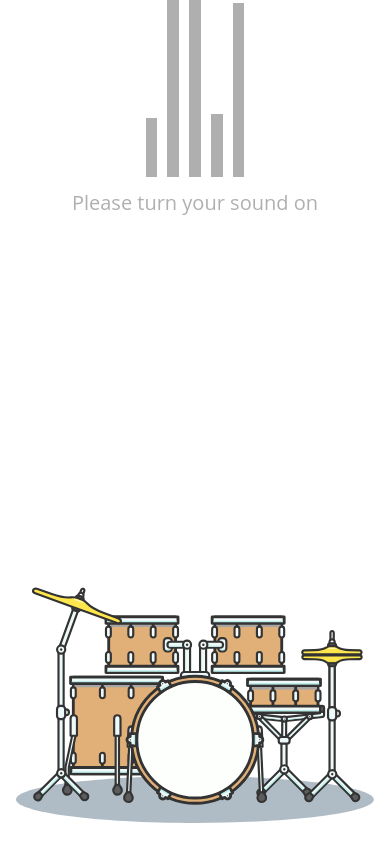
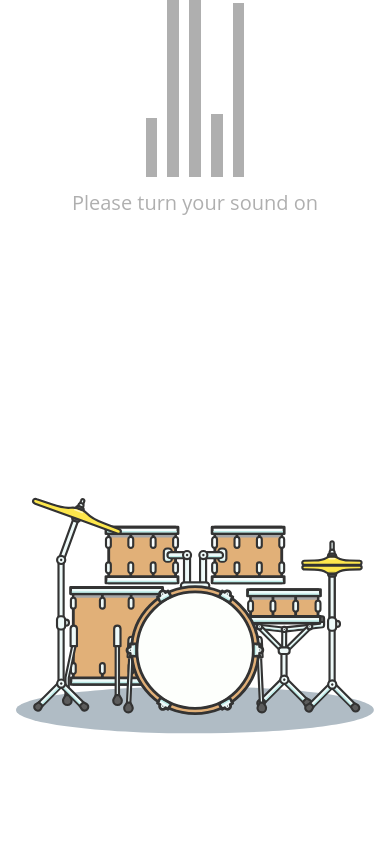
Before and after one commit to houssemlachtar/Drums-It-Yourself, a plain HTML site: page index.html in a window 390 px wide. Shown: the part 438-1300 px from the top of the page. Drawn offline with Linux system fonts and the light colour scheme.

Commit message:
Responsive fix

```diff
--- a/css/styles.css
+++ b/css/styles.css
@@ -134,7 +134,7 @@ h2 {
     -webkit-align-items: center;
     -ms-flex-align: center;
     align-items: center;
-    height: 90%;
+    height: 106%; /* Make this height 90% back */
     padding: 0em 0 0 0;
     -webkit-transform: translateY(-100%);
     transform: translateY(-100%);
@@ -829,7 +829,7 @@ body {
 
 .carousel {
     /* border: 2px solid #7a7a7a; activate this later */
-    height: 430px;
+    height: 480px;
     /* Turn this height into 400px, later, back */
     overflow: hidden;
     position: relative;
```
